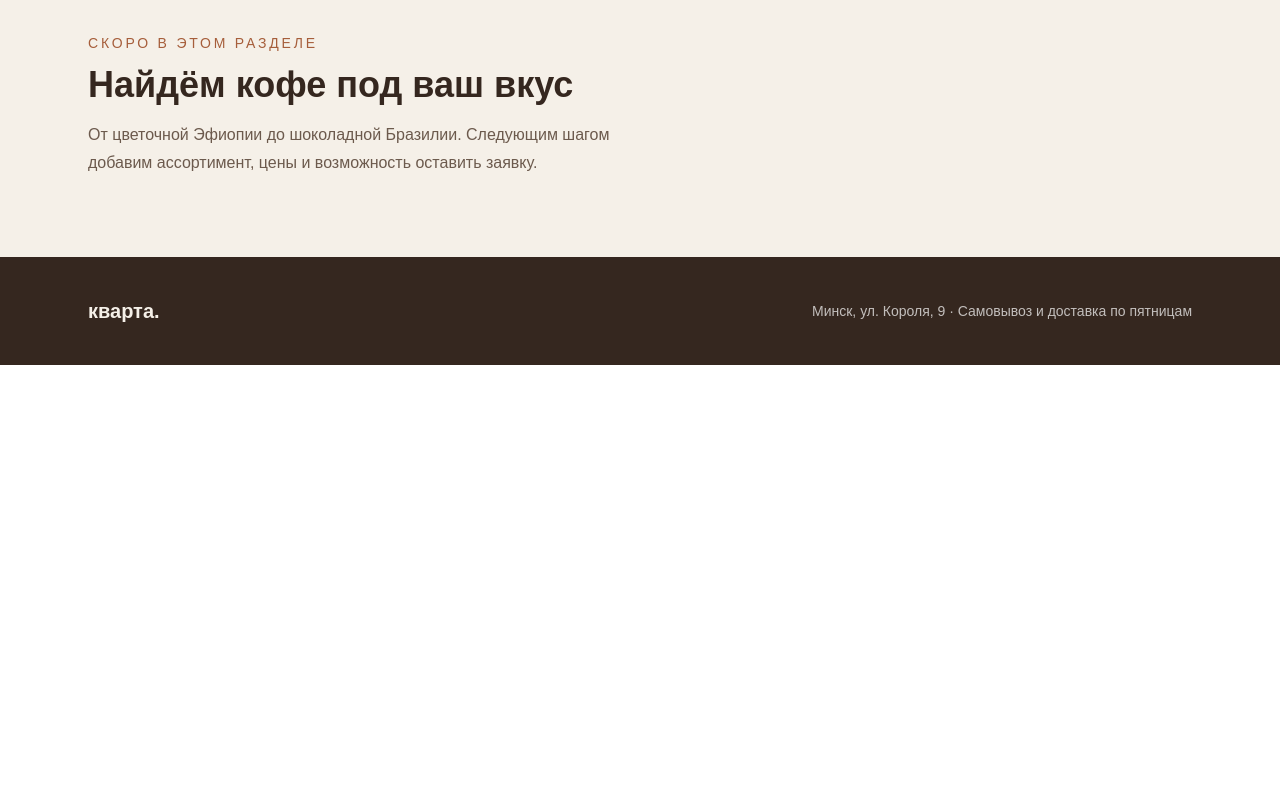
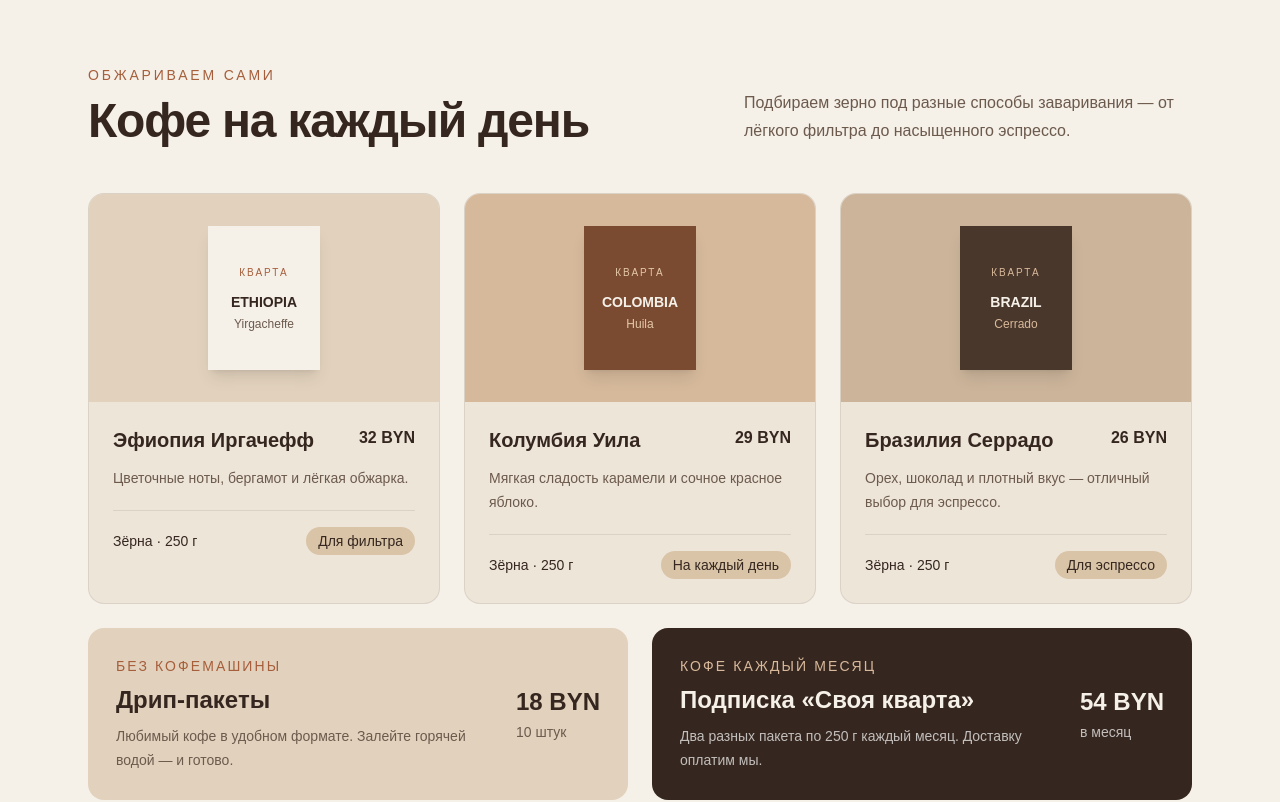
Before and after one commit to Devezh95/kvarta, a Next.js app: page / in a window 1280 px wide. Shown: the part 1060-1862 px from the top of the page. Before the commit the page ends 1425 px from the top, so only its background shows below. Built offline with nearby package versions, Linux system fonts and the light colour scheme.

Commit message:
feat: add coffee catalog and subscription

```diff
--- a/app/page.tsx
+++ b/app/page.tsx
@@ -110,17 +110,144 @@ export default function Home() {
         </div>
       </section>
 
-      <section id="coffee" className="mx-auto max-w-6xl px-6 py-20">
-        <p className="text-sm uppercase tracking-[0.2em] text-[#a65e3b]">
-          Скоро в этом разделе
-        </p>
-        <h2 className="mt-3 text-3xl font-semibold md:text-4xl">
-          Найдём кофе под ваш вкус
-        </h2>
-        <p className="mt-4 max-w-xl leading-7 text-[#6c5a4d]">
-          От цветочной Эфиопии до шоколадной Бразилии. Следующим шагом добавим
-          ассортимент, цены и возможность оставить заявку.
-        </p>
+            <section id="coffee" className="mx-auto max-w-6xl px-6 py-20 md:py-28">
+        <div className="flex flex-col justify-between gap-5 md:flex-row md:items-end">
+          <div>
+            <p className="text-sm font-medium uppercase tracking-[0.2em] text-[#a65e3b]">
+              Обжариваем сами
+            </p>
+            <h2 className="mt-3 text-3xl font-semibold tracking-tight md:text-5xl">
+              Кофе на каждый день
+            </h2>
+          </div>
+          <p className="max-w-md leading-7 text-[#6c5a4d]">
+            Подбираем зерно под разные способы заваривания — от лёгкого
+            фильтра до насыщенного эспрессо.
+          </p>
+        </div>
+
+        <div className="mt-12 grid gap-6 sm:grid-cols-2 lg:grid-cols-3">
+          <article className="overflow-hidden rounded-2xl border border-[#35271f]/10 bg-[#eee5d9]">
+            <div className="flex h-52 items-center justify-center bg-[#e2d2bd]">
+              <div className="flex h-36 w-28 flex-col items-center justify-center bg-[#f5f0e8] shadow-lg">
+                <span className="text-[10px] uppercase tracking-[0.2em] text-[#a65e3b]">
+                  Кварта
+                </span>
+                <span className="mt-3 text-center text-sm font-semibold">
+                  ETHIOPIA
+                </span>
+                <span className="mt-1 text-xs text-[#6c5a4d]">Yirgacheffe</span>
+              </div>
+            </div>
+            <div className="p-6">
+              <div className="flex items-start justify-between gap-3">
+                <h3 className="text-xl font-semibold">Эфиопия Иргачефф</h3>
+                <span className="shrink-0 font-semibold">32 BYN</span>
+              </div>
+              <p className="mt-3 text-sm leading-6 text-[#6c5a4d]">
+                Цветочные ноты, бергамот и лёгкая обжарка.
+              </p>
+              <div className="mt-5 flex items-center justify-between border-t border-[#35271f]/10 pt-4 text-sm">
+                <span>Зёрна · 250 г</span>
+                <span className="rounded-full bg-[#d9c4a8] px-3 py-1">
+                  Для фильтра
+                </span>
+              </div>
+            </div>
+          </article>
+
+          <article className="overflow-hidden rounded-2xl border border-[#35271f]/10 bg-[#eee5d9]">
+            <div className="flex h-52 items-center justify-center bg-[#d6b99b]">
+              <div className="flex h-36 w-28 flex-col items-center justify-center bg-[#7b4b31] text-[#f5f0e8] shadow-lg">
+                <span className="text-[10px] uppercase tracking-[0.2em] text-[#e4c8a8]">
+                  Кварта
+                </span>
+                <span className="mt-3 text-center text-sm font-semibold">
+                  COLOMBIA
+                </span>
+                <span className="mt-1 text-xs text-[#e4c8a8]">Huila</span>
+              </div>
+            </div>
+            <div className="p-6">
+              <div className="flex items-start justify-between gap-3">
+                <h3 className="text-xl font-semibold">Колумбия Уила</h3>
+                <span className="shrink-0 font-semibold">29 BYN</span>
+              </div>
+              <p className="mt-3 text-sm leading-6 text-[#6c5a4d]">
+                Мягкая сладость карамели и сочное красное яблоко.
+              </p>
+              <div className="mt-5 flex items-center justify-between border-t border-[#35271f]/10 pt-4 text-sm">
+                <span>Зёрна · 250 г</span>
+                <span className="rounded-full bg-[#d9c4a8] px-3 py-1">
+                  На каждый день
+                </span>
+              </div>
+            </div>
+          </article>
+
+          <article className="overflow-hidden rounded-2xl border border-[#35271f]/10 bg-[#eee5d9]">
+            <div className="flex h-52 items-center justify-center bg-[#cbb49a]">
+              <div className="flex h-36 w-28 flex-col items-center justify-center bg-[#49372b] text-[#f5f0e8] shadow-lg">
+                <span className="text-[10px] uppercase tracking-[0.2em] text-[#d9b99b]">
+                  Кварта
+                </span>
+                <span className="mt-3 text-center text-sm font-semibold">
+                  BRAZIL
+                </span>
+                <span className="mt-1 text-xs text-[#d9b99b]">Cerrado</span>
+              </div>
+            </div>
+            <div className="p-6">
+              <div className="flex items-start justify-between gap-3">
+                <h3 className="text-xl font-semibold">Бразилия Серрадо</h3>
+                <span className="shrink-0 font-semibold">26 BYN</span>
+              </div>
+              <p className="mt-3 text-sm leading-6 text-[#6c5a4d]">
+                Орех, шоколад и плотный вкус — отличный выбор для эспрессо.
+              </p>
+              <div className="mt-5 flex items-center justify-between border-t border-[#35271f]/10 pt-4 text-sm">
+                <span>Зёрна · 250 г</span>
+                <span className="rounded-full bg-[#d9c4a8] px-3 py-1">
+                  Для эспрессо
+                </span>
+              </div>
+            </div>
+          </article>
+        </div>
+
+        <div className="mt-6 grid gap-6 md:grid-cols-2">
+          <article className="flex flex-col justify-between gap-6 rounded-2xl bg-[#e2d2bd] p-7 sm:flex-row sm:items-center">
+            <div>
+              <p className="text-sm uppercase tracking-[0.15em] text-[#a65e3b]">
+                Без кофемашины
+              </p>
+              <h3 className="mt-2 text-2xl font-semibold">Дрип-пакеты</h3>
+              <p className="mt-2 max-w-sm text-sm leading-6 text-[#6c5a4d]">
+                Любимый кофе в удобном формате. Залейте горячей водой — и готово.
+              </p>
+            </div>
+            <div className="shrink-0">
+              <p className="text-2xl font-semibold">18 BYN</p>
+              <p className="mt-1 text-sm text-[#6c5a4d]">10 штук</p>
+            </div>
+          </article>
+
+          <article className="flex flex-col justify-between gap-6 rounded-2xl bg-[#35271f] p-7 text-[#f5f0e8] sm:flex-row sm:items-center">
+            <div>
+              <p className="text-sm uppercase tracking-[0.15em] text-[#d9b99b]">
+                Кофе каждый месяц
+              </p>
+              <h3 className="mt-2 text-2xl font-semibold">Подписка «Своя кварта»</h3>
+              <p className="mt-2 max-w-sm text-sm leading-6 text-white/70">
+                Два разных пакета по 250 г каждый месяц. Доставку оплатим мы.
+              </p>
+            </div>
+            <div className="shrink-0">
+              <p className="text-2xl font-semibold">54 BYN</p>
+              <p className="mt-1 text-sm text-white/70">в месяц</p>
+            </div>
+          </article>
+        </div>
       </section>
 
       <footer id="delivery" className="bg-[#35271f] text-[#f5f0e8]">
```
